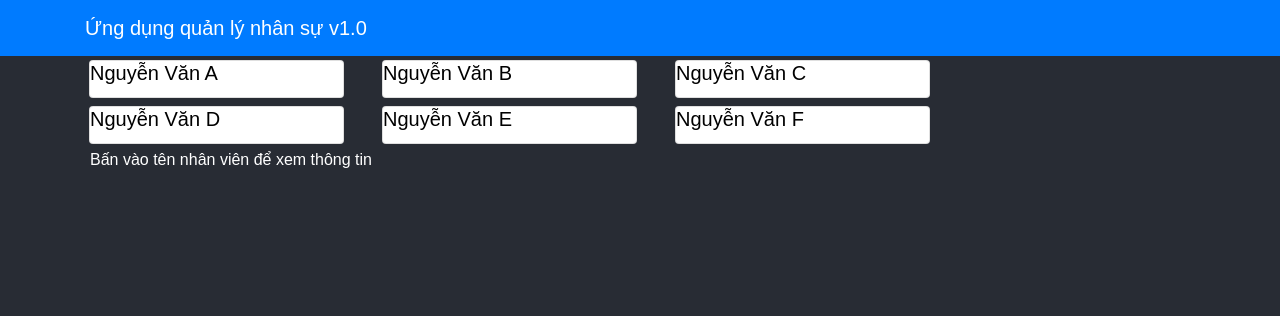
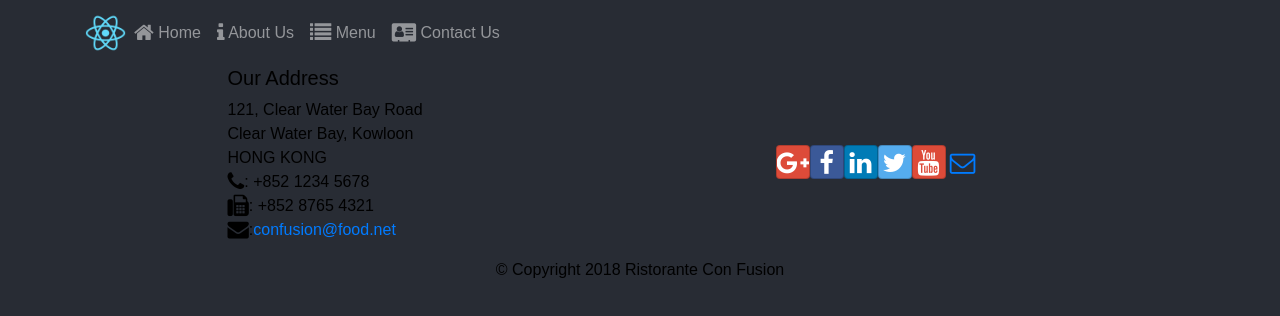
Before and after one commit to SilvioAnh/ASM1, a React (Create React App) app: page /contactus in a window 1280 px wide. Shown: the top 316 px of the page. Built offline with nearby package versions, Linux system fonts and the light colour scheme.

Commit message:
Tao Header va Booter

```diff
--- a/src/App.js
+++ b/src/App.js
@@ -1,11 +1,7 @@
 import React, { Component } from "react";
-// import logo from './logo.svg';
-import {Navbar, NavbarBrand} from "reactstrap";
-import StaffList from "./component/StaffListComponent";
+import Main from "./component/MainStaffComponent";
 import './App.css';
 import { STAFFS } from "./shared/staffs";
-//import dateFormat from 'dateformat
-//import { useMediaQuery } from 'react-responsive'
 
 class App extends Component {
   constructor(props) {
@@ -17,14 +13,7 @@ class App extends Component {
   render() {
     return (
       <div >
-        <Navbar dark color ="primary">
-          <div className="container">
-            <NavbarBrand href="/">
-              Ứng dụng quản lý nhân sự v1.0
-            </NavbarBrand>
-          </div>
-        </Navbar>
-        <StaffList staffs = {this.state.staffs} />
+        <Main staffs = {this.state.staffs} />
       </div>
     );
   }
--- /dev/null
+++ b/src/component/FooterComponent.js
@@ -0,0 +1,53 @@
+import React from "react";
+// import {Link} from "react-router-dom";
+
+function Footer(){
+  return(
+    <div className="footer">
+      <div className="container">
+        <div className="row justify-content-center">
+          <div className="col-7 col-sm-5">
+            <h5>Our Address</h5>
+            <address>
+              121, Clear Water Bay Road<br/>
+              Clear Water Bay, Kowloon<br/>
+              HONG KONG<br/>
+              <i className="fa fa-phone fa-lg"/>: +852 1234 5678<br/>
+              <i className="fa fa-fax fa-lg"/>: +852 8765 4321<br/>
+              <i className="fa fa-envelope fa-lg"/>:
+              <a href="mailto:confusion@food.net">
+                confusion@food.net
+              </a>
+            </address>
+          </div>
+          <div className="col-12 col-sm-4 align-self-center">
+            <div className="text-center">
+              <a className="btn btn-social-icon btn-google" href="https://google.com/+">
+                <i className="fa fa-google-plus"/>
+              </a>
+              <a className="btn btn-social-icon btn-facebook" href="https://www.facebook.com/profile.php?id=">
+                <i className="fa fa-facebook"/>
+              </a>
+              <a className="btn btn-social-icon btn-linkedin" href="https://www.linkedin.com/in/">
+                <i className="fa fa-linkedin"/>
+              </a>
+              <a className="btn btn-social-icon btn-twitter" href="https://twitter.com/">
+                <i className="fa fa-twitter"/>
+              </a>
+              <a className="btn btn-social-icon btn-google" href="https://youtube.com/">
+                <i className="fa fa-youtube"/>
+              </a>
+              <a className="btn btn-social-icon" href="mailto:">
+                <i className="fa fa-envelope-o"/>
+              </a>
+            </div>
+          </div>
+          <div className="col-auto">
+            <p>© Copyright 2018 Ristorante Con Fusion</p>
+          </div>
+        </div>
+      </div>
+    </div>
+  );
+}
+export default Footer;
--- /dev/null
+++ b/src/component/HeaderComponent.js
@@ -0,0 +1,56 @@
+import React, {Component} from "react"
+import {Navbar, NavbarBrand, NavItem, Collapse, Nav} from "reactstrap";
+import { NavLink} from "reactstrap";
+
+class Hearder extends Component{
+  constructor(props) {
+    super(props);
+    this.state={
+
+    }
+  }
+  isNavOpen(){
+  }
+  // tongleNav(){
+  //
+  // }
+  render(){
+    return(
+      <React.Fragment>
+        <Navbar dark expand="md">
+          <div className="container">
+            {/*<NavbarToggler onClick = {this.toggleNav}/>*/}
+            <NavbarBrand className="mr-auto" href="/">
+              <img src="logo192.png" height="40" width="41"
+                   alt="Ứng dụng thông minh"/>
+            </NavbarBrand>
+            <Collapse isOpen={this.state.isNavOpen} navbar>
+              <Nav navbar>
+                <NavItem>
+                  <NavLink className="nav-link" to="/home">
+                    <span className="fa fa-home fa-lg"/> Home
+                  </NavLink>
+                </NavItem>
+                <NavItem>
+                  <NavLink className="nav-link" to="/aboutus">
+                    <span className="fa fa-info fa-lg"/> About Us
+                  </NavLink>
+                </NavItem>
+                <NavItem>
+                  <NavLink className="nav-link" to="/menu">
+                    <span className="fa fa-list fa-lg"/> Menu
+                  </NavLink>
+                </NavItem> <NavItem>
+                <NavLink className="nav-link" to="/contactus">
+                  <span className="fa fa-address-card fa-lg"/> Contact Us
+                </NavLink>
+              </NavItem>
+              </Nav>
+            </Collapse>
+          </div>
+        </Navbar>
+      </React.Fragment>
+    )
+  }
+}
+export default Hearder;
--- /dev/null
+++ b/src/component/MainStaffComponent.js
@@ -0,0 +1,34 @@
+import React, { Component } from "react";
+import Header from "./HeaderComponent"
+import {Switch, Route, Redirect} from "react-router-dom";
+import Footer from "./FooterComponent";
+// import StaffList from "./StaffListComponent";
+// import './App.css';
+import {STAFFS} from "../shared/staffs";
+
+class Main extends Component {
+  constructor(props) {
+    super(props);
+    this.state = {
+      staffs : STAFFS
+    };
+  }
+  render() {
+    return (
+      <div >
+        <Header />
+        {/*<StaffList staffs = {this.state.staffs} />*/}
+        {/*<Switch>*/}
+        {/*  <Route path="/home" component={HomePage}/>*/}
+        {/*  <Route path="/aboutus" component={() => <About leaders={ this.state.leaders}/>}/>*/}
+        {/*  <Route exact path ="/menu" component={()=><Menu dishes={this.state.dishes}/>}/>*/}
+        {/*  <Route path="/menu/:dishId" component={DishWithId}/>*/}
+        {/*  <Route exact path="/contactus" component={Contact}/>*/}
+        {/*  <Redirect to="/home"/>*/}
+        {/*</Switch>*/}
+        <Footer />
+      </div>
+    );
+  }
+}
+export default Main;
--- a/src/component/StaffListComponent.js
+++ b/src/component/StaffListComponent.js
@@ -1,8 +1,6 @@
 import React, { Component } from "react";
 import {Card, CardTitle, CardText } from 'reactstrap';
-// import {STAFFS} from "../shared/staffs";
 import dateFormat from 'dateformat'
-//import {DEPARTMENTS} from "../shared/staffs";
 
 class StaffList extends Component{
   constructor(props) {
@@ -56,6 +54,5 @@ class StaffList extends Component{
       </div>
     )
   }
-
 }
 export default StaffList;
--- a/src/index.js
+++ b/src/index.js
@@ -1,14 +1,16 @@
 import React from 'react';
 import ReactDOM from 'react-dom';
 import 'bootstrap/dist/css/bootstrap.min.css';
+import 'font-awesome/css/font-awesome.min.css';
+import 'bootstrap-social/bootstrap-social.css';
 import './index.css';
 import App from './App';
 import reportWebVitals from './reportWebVitals';
 
 ReactDOM.render(
-  <React.StrictMode>
-    <App />
-  </React.StrictMode>,
+  // <React.StrictMode>
+    <App />,
+  // </React.StrictMode>,
   document.getElementById('root')
 );
 
--- a/src/shared/staffs.jsx
+++ b/src/shared/staffs.jsx
@@ -98,115 +98,115 @@ export const STAFFS =
             overTime: 10,
             image: '/assets/images/alberto.png',
         },
-        // {
-        //     id: 6,
-        //     name: "Nguyễn Văn F",
-        //     doB: "2003-01-01T08:59:00.000Z",
-        //     salaryScale: 1,
-        //     startDate: "2019-04-30T08:59:00.000Z",
-        //     department: DEPARTMENTS[4],
-        //     annualLeave: 9,
-        //     overTime: 10,
-        //     image: '/assets/images/alberto.png',
-        // },
-        // {
-        //     id: 7,
-        //     name: "Nguyễn Văn F",
-        //     doB: "2003-01-01T08:59:00.000Z",
-        //     salaryScale: 1,
-        //     startDate: "2019-04-30T08:59:00.000Z",
-        //     department: DEPARTMENTS[2],
-        //     annualLeave: 9,
-        //     overTime: 10,
-        //     image: '/assets/images/alberto.png',
-        // },
-        // {
-        //     id: 8,
-        //     name: "Nguyễn Văn F",
-        //     doB: "2003-01-01T08:59:00.000Z",
-        //     salaryScale: 1,
-        //     startDate: "2019-04-30T08:59:00.000Z",
-        //     department: DEPARTMENTS[3],
-        //     annualLeave: 9,
-        //     overTime: 10,
-        //     image: '/assets/images/alberto.png',
-        // },
-        // {
-        //     id: 9,
-        //     name: "Nguyễn Văn F",
-        //     doB: "2003-01-01T08:59:00.000Z",
-        //     salaryScale: 1,
-        //     startDate: "2019-04-30T08:59:00.000Z",
-        //     department: DEPARTMENTS[4],
-        //     annualLeave: 9,
-        //     overTime: 10,
-        //     image: '/assets/images/alberto.png',
-        // },
-        // {
-        //     id: 10,
-        //     name: "Nguyễn Văn F",
-        //     doB: "2003-01-01T08:59:00.000Z",
-        //     salaryScale: 1,
-        //     startDate: "2019-04-30T08:59:00.000Z",
-        //     department: DEPARTMENTS[4],
-        //     annualLeave: 9,
-        //     overTime: 10,
-        //     image: '/assets/images/alberto.png',
-        // },
-        // {
-        //     id: 11,
-        //     name: "Nguyễn Văn F",
-        //     doB: "2003-01-01T08:59:00.000Z",
-        //     salaryScale: 1,
-        //     startDate: "2019-04-30T08:59:00.000Z",
-        //     department: DEPARTMENTS[4],
-        //     annualLeave: 9,
-        //     overTime: 10,
-        //     image: '/assets/images/alberto.png',
-        // },
-        // {
-        //     id: 12,
-        //     name: "Nguyễn Văn F",
-        //     doB: "2003-01-01T08:59:00.000Z",
-        //     salaryScale: 1,
-        //     startDate: "2019-04-30T08:59:00.000Z",
-        //     department: DEPARTMENTS[4],
-        //     annualLeave: 9,
-        //     overTime: 10,
-        //     image: '/assets/images/alberto.png',
-        // },
-        // {
-        //     id: 13,
-        //     name: "Nguyễn Văn F",
-        //     doB: "2003-01-01T08:59:00.000Z",
-        //     salaryScale: 1,
-        //     startDate: "2019-04-30T08:59:00.000Z",
-        //     department: DEPARTMENTS[4],
-        //     annualLeave: 9,
-        //     overTime: 10,
-        //     image: '/assets/images/alberto.png',
-        // },
-        // {
-        //     id: 14,
-        //     name: "Nguyễn Văn F",
-        //     doB: "2003-01-01T08:59:00.000Z",
-        //     salaryScale: 1,
-        //     startDate: "2019-04-30T08:59:00.000Z",
-        //     department: DEPARTMENTS[4],
-        //     annualLeave: 9,
-        //     overTime: 10,
-        //     image: '/assets/images/alberto.png',
-        // },
-        // {
-        //     id: 15,
-        //     name: "Nguyễn Văn F",
-        //     doB: "2003-01-01T08:59:00.000Z",
-        //     salaryScale: 1,
-        //     startDate: "2019-04-30T08:59:00.000Z",
-        //     department: DEPARTMENTS[4],
-        //     annualLeave: 9,
-        //     overTime: 10,
-        //     image: '/assets/images/alberto.png',
-        // },
+        {
+            id: 6,
+            name: "Nguyễn Văn F",
+            doB: "2003-01-01T08:59:00.000Z",
+            salaryScale: 1,
+            startDate: "2019-04-30T08:59:00.000Z",
+            department: DEPARTMENTS[4],
+            annualLeave: 9,
+            overTime: 10,
+            image: '/assets/images/alberto.png',
+        },
+        {
+            id: 7,
+            name: "Nguyễn Văn F",
+            doB: "2003-01-01T08:59:00.000Z",
+            salaryScale: 1,
+            startDate: "2019-04-30T08:59:00.000Z",
+            department: DEPARTMENTS[2],
+            annualLeave: 9,
+            overTime: 10,
+            image: '/assets/images/alberto.png',
+        },
+        {
+            id: 8,
+            name: "Nguyễn Văn F",
+            doB: "2003-01-01T08:59:00.000Z",
+            salaryScale: 1,
+            startDate: "2019-04-30T08:59:00.000Z",
+            department: DEPARTMENTS[3],
+            annualLeave: 9,
+            overTime: 10,
+            image: '/assets/images/alberto.png',
+        },
+        {
+            id: 9,
+            name: "Nguyễn Văn F",
+            doB: "2003-01-01T08:59:00.000Z",
+            salaryScale: 1,
+            startDate: "2019-04-30T08:59:00.000Z",
+            department: DEPARTMENTS[4],
+            annualLeave: 9,
+            overTime: 10,
+            image: '/assets/images/alberto.png',
+        },
+        {
+            id: 10,
+            name: "Nguyễn Văn F",
+            doB: "2003-01-01T08:59:00.000Z",
+            salaryScale: 1,
+            startDate: "2019-04-30T08:59:00.000Z",
+            department: DEPARTMENTS[4],
+            annualLeave: 9,
+            overTime: 10,
+            image: '/assets/images/alberto.png',
+        },
+        {
+            id: 11,
+            name: "Nguyễn Văn F",
+            doB: "2003-01-01T08:59:00.000Z",
+            salaryScale: 1,
+            startDate: "2019-04-30T08:59:00.000Z",
+            department: DEPARTMENTS[4],
+            annualLeave: 9,
+            overTime: 10,
+            image: '/assets/images/alberto.png',
+        },
+        {
+            id: 12,
+            name: "Nguyễn Văn F",
+            doB: "2003-01-01T08:59:00.000Z",
+            salaryScale: 1,
+            startDate: "2019-04-30T08:59:00.000Z",
+            department: DEPARTMENTS[4],
+            annualLeave: 9,
+            overTime: 10,
+            image: '/assets/images/alberto.png',
+        },
+        {
+            id: 13,
+            name: "Nguyễn Văn F",
+            doB: "2003-01-01T08:59:00.000Z",
+            salaryScale: 1,
+            startDate: "2019-04-30T08:59:00.000Z",
+            department: DEPARTMENTS[4],
+            annualLeave: 9,
+            overTime: 10,
+            image: '/assets/images/alberto.png',
+        },
+        {
+            id: 14,
+            name: "Nguyễn Văn F",
+            doB: "2003-01-01T08:59:00.000Z",
+            salaryScale: 1,
+            startDate: "2019-04-30T08:59:00.000Z",
+            department: DEPARTMENTS[4],
+            annualLeave: 9,
+            overTime: 10,
+            image: '/assets/images/alberto.png',
+        },
+        {
+            id: 15,
+            name: "Nguyễn Văn F",
+            doB: "2003-01-01T08:59:00.000Z",
+            salaryScale: 1,
+            startDate: "2019-04-30T08:59:00.000Z",
+            department: DEPARTMENTS[4],
+            annualLeave: 9,
+            overTime: 10,
+            image: '/assets/images/alberto.png',
+        },
 
     ]
```
Also changed, not shown: src/registerServiceWorker.js (added).
